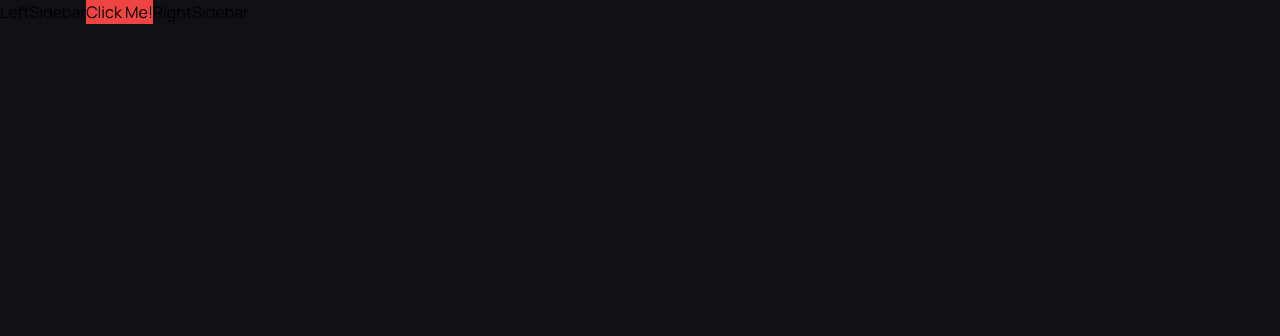
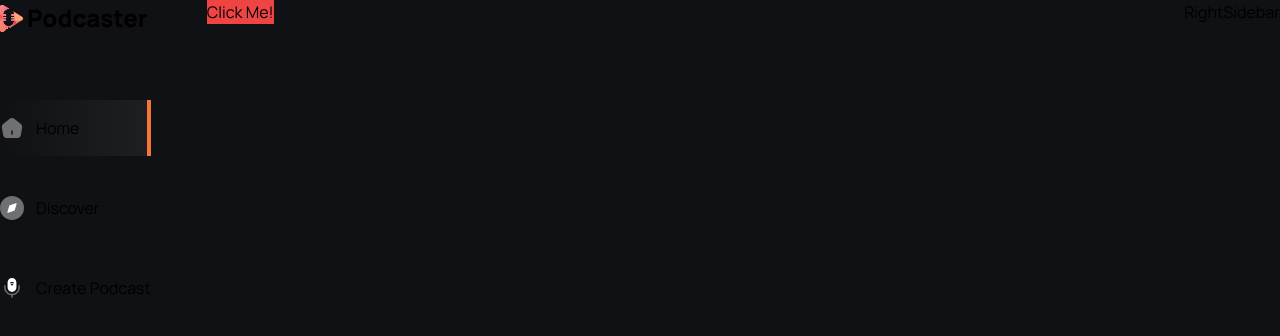
Before and after one commit to smartdriver321/podcaster, a Next.js app: page / in a window 1280 px wide. Shown: the top 336 px of the page. Built offline with nearby package versions, Linux system fonts and the light colour scheme.

Commit message:
Add LeftSidebar to HomeLayout

```diff
--- a/src/app/(home)/layout.tsx
+++ b/src/app/(home)/layout.tsx
@@ -1,3 +1,7 @@
+import Image from 'next/image'
+
+import LeftSidebar from '@/components/ui/shared/LeftSidebar'
+
 export default function HomeLayout({
 	children,
 }: Readonly<{
@@ -6,8 +10,21 @@
 	return (
 		<div className='relative flex flex-col'>
 			<main className='relative flex bg-black-3'>
-				LeftSidebar
-				{children}
+				<LeftSidebar />
+				<section className='flex min-h-screen flex-1 flex-col px-4 sm:px-14'>
+					<div className='mx-auto flex w-full max-w-5xl flex-col max-sm:px-4'>
+						<div className='flex h-16 items-center justify-between md:hidden'>
+							<Image
+								src='/icons/logo.svg'
+								width={30}
+								height={30}
+								alt='menu icon'
+							/>
+							MobileNav
+						</div>
+						<div className='flex flex-col md:pb-14'>{children}</div>
+					</div>
+				</section>
 				RightSidebar
 			</main>
 		</div>
--- /dev/null
+++ b/src/components/ui/shared/LeftSidebar.tsx
@@ -0,0 +1,50 @@
+'use client'
+
+import Image from 'next/image'
+import Link from 'next/link'
+import { usePathname, useRouter } from 'next/navigation'
+
+import { sidebarLinks } from '@/constants'
+import { cn } from '@/lib/utils'
+
+export default function LeftSidebar() {
+	const pathname = usePathname()
+	const router = useRouter()
+
+	return (
+		<section>
+			<nav className='flex flex-col gap-6'>
+				<Link
+					href='/'
+					className='flex cursor-pointer items-center gap-1 pb-10 max-lg:justify-center'
+				>
+					<Image src='/icons/logo.svg' alt='logo' width={23} height={27} />
+					<h1 className='text-24 font-extrabold text-white max-lg:hidden'>
+						Podcaster
+					</h1>
+				</Link>
+
+				{sidebarLinks.map(({ route, label, imgURL }) => {
+					const isActive =
+						pathname === route || pathname.startsWith(`${route}/`)
+
+					return (
+						<Link
+							href={route}
+							key={label}
+							className={cn(
+								'flex gap-3 items-center py-4 max-lg:px-4 justify-center lg:justify-start',
+								{
+									'bg-nav-focus border-r-4 border-orange-1': isActive,
+								}
+							)}
+						>
+							<Image src={imgURL} alt={label} width={24} height={24} />
+							<p>{label}</p>
+						</Link>
+					)
+				})}
+			</nav>
+		</section>
+	)
+}
--- /dev/null
+++ b/src/constants/index.ts
@@ -0,0 +1,103 @@
+export const sidebarLinks = [
+	{
+		imgURL: '/icons/home.svg',
+		route: '/',
+		label: 'Home',
+	},
+	{
+		imgURL: '/icons/discover.svg',
+		route: '/discover',
+		label: 'Discover',
+	},
+	{
+		imgURL: '/icons/microphone.svg',
+		route: '/create-podcast',
+		label: 'Create Podcast',
+	},
+]
+
+export const voiceDetails = [
+	{
+		id: 1,
+		name: 'alloy',
+	},
+	{
+		id: 2,
+		name: 'echo',
+	},
+	{
+		id: 3,
+		name: 'fable',
+	},
+	{
+		id: 4,
+		name: 'onyx',
+	},
+	{
+		id: 5,
+		name: 'nova',
+	},
+	{
+		id: 6,
+		name: 'shimmer',
+	},
+]
+
+export const podcastData = [
+	{
+		id: 1,
+		title: 'The Joe Rogan Experience',
+		description: 'A long form, in-depth conversation',
+		imgURL:
+			'https://lovely-flamingo-139.convex.cloud/api/storage/3106b884-548d-4ba0-a179-785901f69806',
+	},
+	{
+		id: 2,
+		title: 'The Futur',
+		description: 'This is how the news should sound',
+		imgURL:
+			'https://lovely-flamingo-139.convex.cloud/api/storage/16fbf9bd-d800-42bc-ac95-d5a586447bf6',
+	},
+	{
+		id: 3,
+		title: 'Waveform',
+		description: 'Join Michelle Obama in conversation',
+		imgURL:
+			'https://lovely-flamingo-139.convex.cloud/api/storage/60f0c1d9-f2ac-4a96-9178-f01d78fa3733',
+	},
+	{
+		id: 4,
+		title: 'The Tech Talks Daily Podcast',
+		description: 'This is how the news should sound',
+		imgURL:
+			'https://lovely-flamingo-139.convex.cloud/api/storage/5ba7ed1b-88b4-4c32-8d71-270f1c502445',
+	},
+	{
+		id: 5,
+		title: 'GaryVee Audio Experience',
+		description: 'A long form, in-depth conversation',
+		imgURL:
+			'https://lovely-flamingo-139.convex.cloud/api/storage/ca7cb1a6-4919-4b2c-a73e-279a79ac6d23',
+	},
+	{
+		id: 6,
+		title: 'Syntax ',
+		description: 'Join Michelle Obama in conversation',
+		imgURL:
+			'https://lovely-flamingo-139.convex.cloud/api/storage/b8ea40c7-aafb-401a-9129-73c515a73ab5',
+	},
+	{
+		id: 7,
+		title: 'IMPAULSIVE',
+		description: 'A long form, in-depth conversation',
+		imgURL:
+			'https://lovely-flamingo-139.convex.cloud/api/storage/8a55d662-fe3f-4bcf-b78b-3b2f3d3def5c',
+	},
+	{
+		id: 8,
+		title: 'Ted Tech',
+		description: 'This is how the news should sound',
+		imgURL:
+			'https://lovely-flamingo-139.convex.cloud/api/storage/221ee4bd-435f-42c3-8e98-4a001e0d806e',
+	},
+]
```
